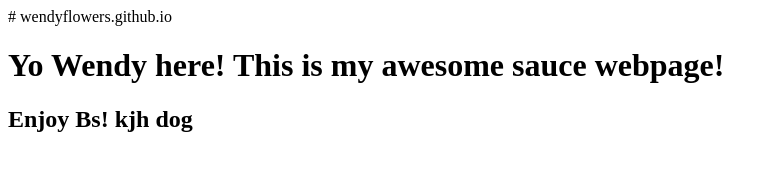
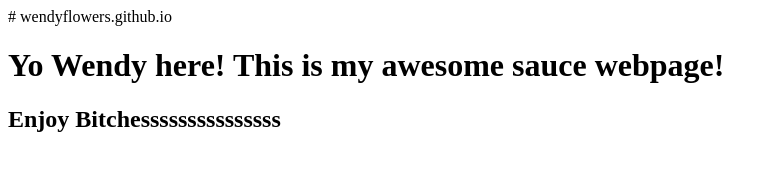
Before and after one commit to Wendyflowers/wendyflowers.github.io, a plain HTML site: page index.html in a window 1280 px wide. Shown: the whole page, without its empty margins (0-777 px from the left). Drawn offline with Linux system fonts and the light colour scheme.

Commit message:
Update index.html

```diff
--- a/index.html
+++ b/index.html
@@ -2,4 +2,4 @@
 
 <h1> Yo Wendy here! This is my awesome sauce webpage! </h1>
 
-<h2> Enjoy Bs! kjh dog </h2>
+<h2> Enjoy Bitchesssssssssssssss </h2>
```
